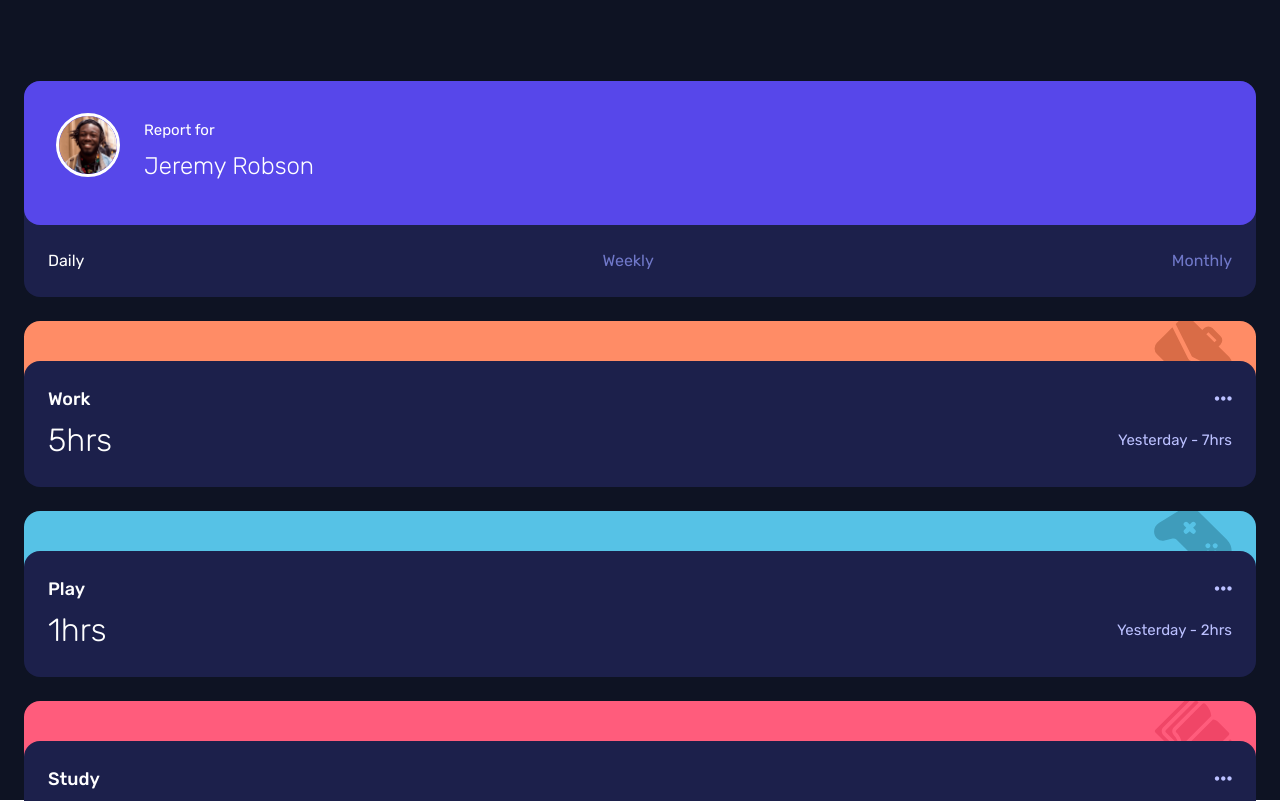
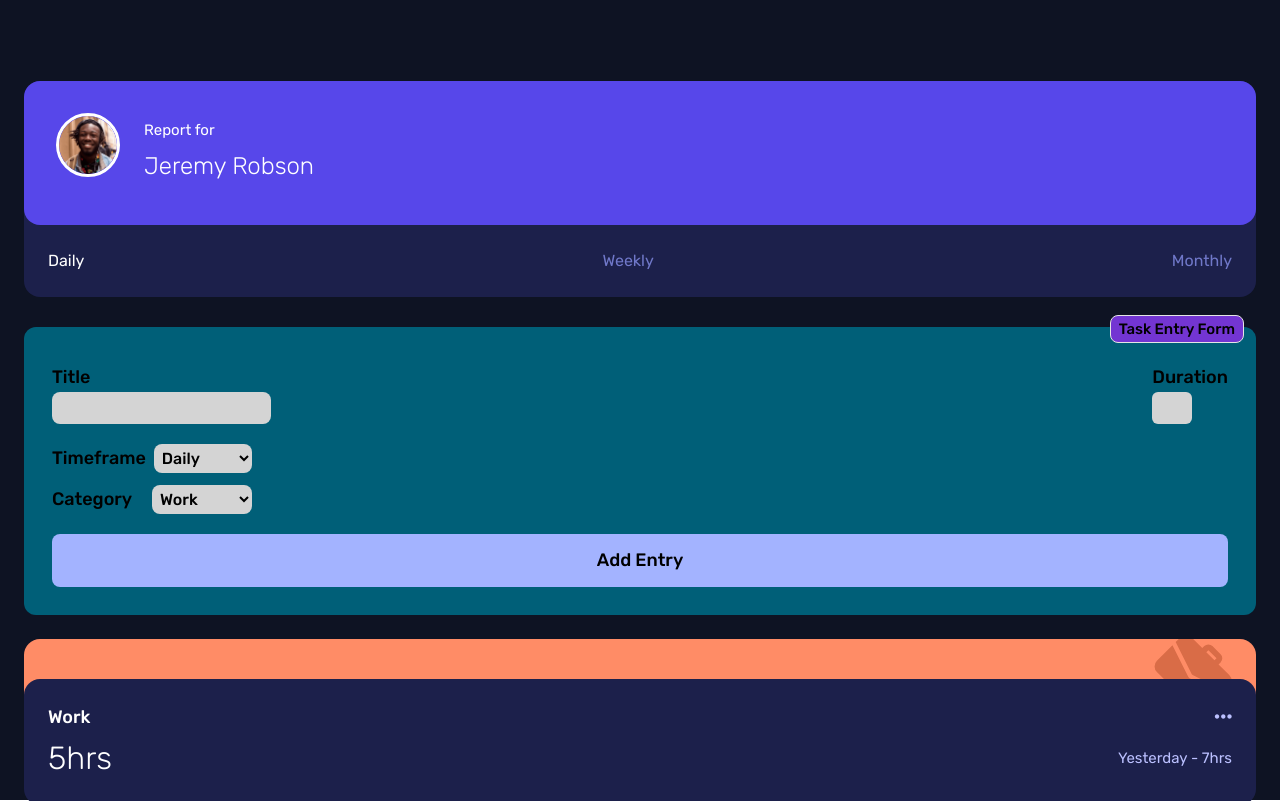
Before and after one commit to Ryan-C-Moses/time-tracking-dashboard-app, a React (Vite) app in the folder app-ui/: page / in a window 1280 px wide. Built offline with nearby package versions, Linux system fonts and the light colour scheme.

Commit message:
TTDA-33 form component complete

```diff
--- a/app-ui/data.json
+++ b/app-ui/data.json
@@ -1,25 +1,25 @@
 [
-  { "category": "work", "title": "Work", "timeframe": "daily", "current": 5, "previous": 7, "id": "049199af-a921-45dd-9f6d-c6a4340dae2e" },
-  { "category": "work", "title": "Work", "timeframe": "weekly", "current": 32, "previous": 36, "id": "fa39d91d-8971-425a-997b-71efe1a4c540" },
-  { "category": "work", "title": "Work", "timeframe": "monthly", "current": 103, "previous": 128, "id": "ab0ce77c-4846-4555-9391-733327dee5f0" },
+  { "category": "work", "title": "Work", "timeframe": "daily", "duration": 5, "previous": 7, "id": "049199af-a921-45dd-9f6d-c6a4340dae2e" },
+  { "category": "work", "title": "Work", "timeframe": "weekly", "duration": 32, "previous": 36, "id": "fa39d91d-8971-425a-997b-71efe1a4c540" },
+  { "category": "work", "title": "Work", "timeframe": "monthly", "duration": 103, "previous": 128, "id": "ab0ce77c-4846-4555-9391-733327dee5f0" },
 
-  { "category": "play", "title": "Play", "timeframe": "daily", "current": 1, "previous": 2, "id": "0b232a2f-a86f-4947-9e68-110f3505ec43" },
-  { "category": "play", "title": "Play", "timeframe": "weekly", "current": 10, "previous": 8, "id": "064e520c-c8e3-4f0b-96d2-e18eb92c19b0" },
-  { "category": "play", "title": "Play", "timeframe": "monthly", "current": 23, "previous": 29, "id": "3056b502-ffc7-444b-a7d9-76a688f06e77" },
+  { "category": "play", "title": "Play", "timeframe": "daily", "duration": 1, "previous": 2, "id": "0b232a2f-a86f-4947-9e68-110f3505ec43" },
+  { "category": "play", "title": "Play", "timeframe": "weekly", "duration": 10, "previous": 8, "id": "064e520c-c8e3-4f0b-96d2-e18eb92c19b0" },
+  { "category": "play", "title": "Play", "timeframe": "monthly", "duration": 23, "previous": 29, "id": "3056b502-ffc7-444b-a7d9-76a688f06e77" },
 
-  { "category": "study", "title": "Study", "timeframe": "daily", "current": 0, "previous": 1, "id": "6740b253-7fac-4c92-8216-19d1e189f583" },
-  { "category": "study", "title": "Study", "timeframe": "weekly", "current": 4, "previous": 7, "id": "e51ae141-143c-4298-b9a2-836780c80056" },
-  { "category": "study", "title": "Study", "timeframe": "monthly", "current": 13, "previous": 19, "id": "9a59f66d-a39f-4390-b2bb-92f7b805db54" },
+  { "category": "study", "title": "Study", "timeframe": "daily", "duration": 0, "previous": 1, "id": "6740b253-7fac-4c92-8216-19d1e189f583" },
+  { "category": "study", "title": "Study", "timeframe": "weekly", "duration": 4, "previous": 7, "id": "e51ae141-143c-4298-b9a2-836780c80056" },
+  { "category": "study", "title": "Study", "timeframe": "monthly", "duration": 13, "previous": 19, "id": "9a59f66d-a39f-4390-b2bb-92f7b805db54" },
 
-  { "category": "exercise", "title": "Exercise", "timeframe": "daily", "current": 1, "previous": 1, "id": "37bf38cc-1dd8-4384-9701-28336d910c15" },
-  { "category": "exercise", "title": "Exercise", "timeframe": "weekly", "current": 4, "previous": 5, "id": "278b5848-0366-4447-94bf-6e83a2519e2e" },
-  { "category": "exercise", "title": "Exercise", "timeframe": "monthly", "current": 11, "previous": 18, "id": "e7db2b53-1605-4969-8f30-43e5b2dd7bb3" },
+  { "category": "exercise", "title": "Exercise", "timeframe": "daily", "duration": 1, "previous": 1, "id": "37bf38cc-1dd8-4384-9701-28336d910c15" },
+  { "category": "exercise", "title": "Exercise", "timeframe": "weekly", "duration": 4, "previous": 5, "id": "278b5848-0366-4447-94bf-6e83a2519e2e" },
+  { "category": "exercise", "title": "Exercise", "timeframe": "monthly", "duration": 11, "previous": 18, "id": "e7db2b53-1605-4969-8f30-43e5b2dd7bb3" },
 
-  { "category": "social", "title": "Social", "timeframe": "daily", "current": 1, "previous": 3, "id": "16bcdc06-8bf7-4d7a-aed4-1911d1c53209" },
-  { "category": "social", "title": "Social", "timeframe": "weekly", "current": 5, "previous": 10, "id": "ad310b41-cb42-4d57-82ce-1a79e3925982" },
-  { "category": "social", "title": "Social", "timeframe": "monthly", "current": 21, "previous": 23, "id": "d8137879-2364-46f6-b84a-2a701731e60f" },
+  { "category": "social", "title": "Social", "timeframe": "daily", "duration": 1, "previous": 3, "id": "16bcdc06-8bf7-4d7a-aed4-1911d1c53209" },
+  { "category": "social", "title": "Social", "timeframe": "weekly", "duration": 5, "previous": 10, "id": "ad310b41-cb42-4d57-82ce-1a79e3925982" },
+  { "category": "social", "title": "Social", "timeframe": "monthly", "duration": 21, "previous": 23, "id": "d8137879-2364-46f6-b84a-2a701731e60f" },
 
-  { "category": "self-care", "title": "Self Care", "timeframe": "daily", "current": 0, "previous": 1, "id": "5a29ba6d-93c6-4b8e-b3d6-5436b35afb70" },
-  { "category": "self-care", "title": "Self Care", "timeframe": "weekly", "current": 2, "previous": 2, "id": "0b185d13-7bdf-41f6-b3a9-d3cb86be1ebe" },
-  { "category": "self-care", "title": "Self Care", "timeframe": "monthly", "current": 7, "previous": 11, "id": "3f7c6120-4b06-4700-8678-600c9b73a76e" }
+  { "category": "self-care", "title": "Self Care", "timeframe": "daily", "duration": 0, "previous": 1, "id": "5a29ba6d-93c6-4b8e-b3d6-5436b35afb70" },
+  { "category": "self-care", "title": "Self Care", "timeframe": "weekly", "duration": 2, "previous": 2, "id": "0b185d13-7bdf-41f6-b3a9-d3cb86be1ebe" },
+  { "category": "self-care", "title": "Self Care", "timeframe": "monthly", "duration": 7, "previous": 11, "id": "3f7c6120-4b06-4700-8678-600c9b73a76e" }
 ]
--- a/app-ui/src/components/TaskCard/TaskCard.jsx
+++ b/app-ui/src/components/TaskCard/TaskCard.jsx
@@ -8,7 +8,7 @@ import AddDeleteBox from '../AddDeleteBox/AddDeleteBox';
 const TaskCard = ({ task, setTaskList }) => {
   const [showActions, setShowActions] = useState(false);
 
-  const { category, title, current, previous, timeframe, id } = task;
+  const { category, title, duration, previous, timeframe, id } = task;
 
   const handleClick = () => {
     setShowActions(!showActions);
@@ -46,7 +46,7 @@ const TaskCard = ({ task, setTaskList }) => {
               <i className='text-(--app-navy-200) text-xl hover:text-(--app-white) z-20 fa-solid fa-ellipsis'></i>
             </button>
           </div>
-          <p className={clsx('txt-preset-3 rubik-light', isPulse)}>{current}hrs</p>
+          <p className={clsx('txt-preset-3 rubik-light', isPulse)}>{duration}hrs</p>
           <p className={clsx('text-(--app-navy-200) txt-preset-6 rubik-reg', isPulse)}>
             {`${previousLabels[timeframe]} - ${previous}hrs`}
           </p>
--- /dev/null
+++ b/app-ui/src/components/TaskEntryForm/TaskEntryForm.jsx
@@ -0,0 +1,73 @@
+const TaskEntryForm = () => {
+  return (
+    <div className='rubik-md mt-[30px] mb-[24px] text-(--app-black) relative'>
+      <p className='txt-preset-6 border border-neutral-200 size-fit bg-(--app-purple-700) py-1 px-2 rounded-lg absolute right-3 -top-3'>
+        Task Entry Form
+      </p>
+      <form
+        action='#'
+        className='bg-cyan-800 flex flex-col px-7 pt-10 pb-7 rounded-xl'
+      >
+        <div className='flex items-center justify-between mb-5'>
+          <div className='flex flex-col mr-3'>
+            <label className='txt-preset-5-md mb-1  mr-2' htmlFor='title'>
+              Title
+            </label>
+            <input
+              className='bg-neutral-300 h-8 rounded-lg'
+              type='text'
+              name='title'
+              id='title'
+            />
+          </div>
+          <div className="flex flex-col">
+            <label className='txt-preset-5-md mb-1' htmlFor='duration'>
+              Duration
+            </label>
+            <input
+              className='text-center w-10 h-8 bg-neutral-300 rounded-md'
+              min="1"
+              type='number'
+              name='duration'
+              id='duration'
+            />
+          </div>
+        </div>
+        <div className='w-50 mb-3 flex justify-between items-center'>
+          <label className='txt-preset-5-md mr-2' htmlFor='timeframe'>
+            Timeframe
+          </label>
+          <select
+            className='bg-neutral-300 w-25 p-1 rounded-lg'
+            name='timeframe'
+            id='timeframe'
+          >
+            <option value='daily'>Daily</option>
+            <option value='weekly'>Weekly</option>
+            <option value='monthly'>Monthly</option>
+          </select>
+        </div>
+        <div className='w-50 flex justify-between items-center mb-5'>
+          <label className='txt-preset-5-md mr-2' htmlFor='category'>
+            Category
+          </label>
+          <select
+            className='bg-neutral-300 w-25 p-1 rounded-lg'
+            name='category'
+            id='category'
+          >
+            <option value='work'>Work</option>
+            <option value='play'>Play</option>
+            <option value='study'>Study</option>
+            <option value='exercise'>Exercise</option>
+            <option value='social'>Social</option>
+            <option value='self-care'>Self Care</option>
+          </select>
+        </div>
+        <button className='txt-preset-5-md p-4 rounded-lg bg-indigo-300 hover:bg-cyan-600 hover:border-2 hover:border-indigo-300'>Add Entry</button>
+      </form>
+    </div>
+  );
+};
+
+export default TaskEntryForm;
--- a/app-ui/src/layouts/DashBoardLayout/DashBoardLayout.jsx
+++ b/app-ui/src/layouts/DashBoardLayout/DashBoardLayout.jsx
@@ -1,6 +1,7 @@
 import { useState, useEffect } from 'react';
 import TaskCard from '../../components/TaskCard/TaskCard';
 import UserCard from '../../components/UserCard/UserCard';
+import TaskEntryForm from '../../components/TaskEntryForm/TaskEntryForm';
 
 const DashBoardLayout = () => {
   const [taskList, setTaskList] = useState(null);
@@ -18,11 +19,19 @@ const DashBoardLayout = () => {
 
   const renderTasks = taskList
     ?.filter((task) => task.timeframe === timeFrame.toLocaleLowerCase())
-    .map((task, idx) => <TaskCard key={idx} task={task} timeFrame={timeFrame} setTaskList={setTaskList} />);
+    .map((task, idx) => (
+      <TaskCard
+        key={idx}
+        task={task}
+        timeFrame={timeFrame}
+        setTaskList={setTaskList}
+      />
+    ));
 
   return (
     <div className='text-(--app-white) h-[90vh] overflow-auto snap-start'>
       <UserCard setTimeFrame={setTimeFrame} />
+      <TaskEntryForm />
       {taskList && renderTasks}
     </div>
   );
```
